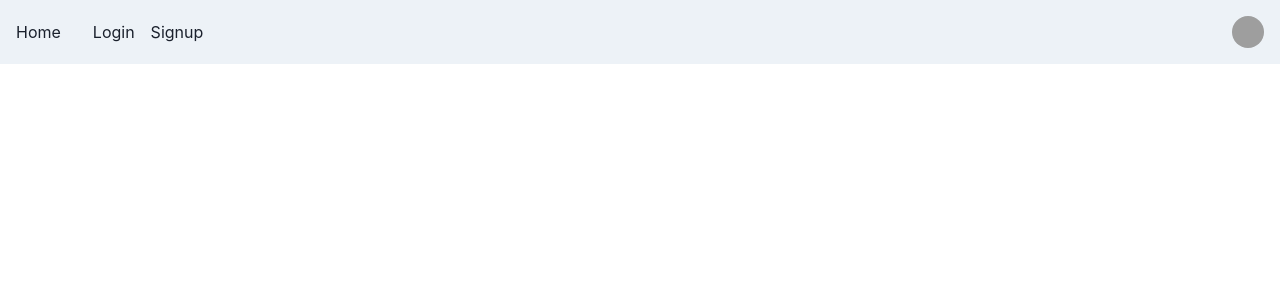
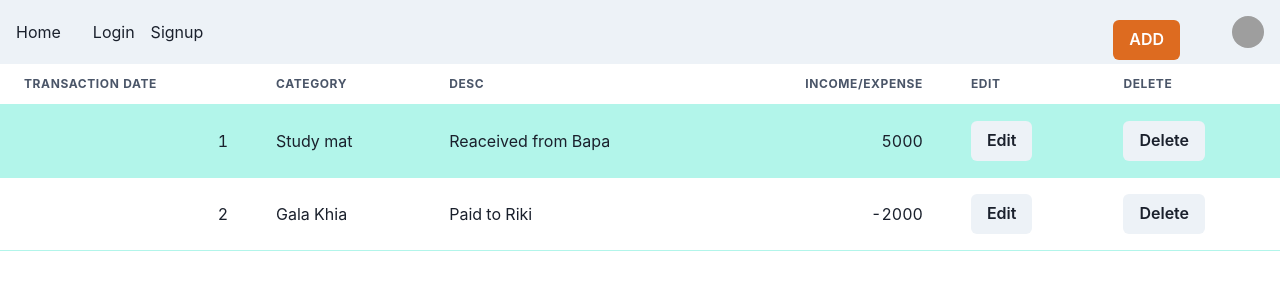
Before and after one commit to JYOTIPM1999/Incompenses, a React (Create React App) app in the folder client/: page /transactions in a window 1280 px wide. Before the commit this address had no page. Shown: the top 300 px of the page. Built offline with nearby package versions, Linux system fonts and the light colour scheme; grey boxes are pictures that could not be loaded.

Commit message:
Table made for showing all transaction

```diff
--- a/client/src/pages/Login.jsx
+++ b/client/src/pages/Login.jsx
@@ -40,7 +40,7 @@ export default function Login() {
   };
   useEffect(() => {
     if (isLogin) {
-      navigate("/");
+      navigate("/transactions");
     }
   });
 
--- /dev/null
+++ b/client/src/pages/Transaction/Transaction.jsx
@@ -0,0 +1,69 @@
+import React from "react";
+import {
+  Table,
+  Thead,
+  Tbody,
+  Tr,
+  Th,
+  Td,
+  TableCaption,
+  TableContainer,
+  Button,
+} from "@chakra-ui/react";
+
+const Transaction = () => {
+  return (
+    <>
+      <Button
+        position={"absolute"}
+        right={"100px"}
+        top={"20px"}
+        colorScheme="orange"
+      >
+        ADD
+      </Button>
+      <TableContainer>
+        <Table variant="striped" colorScheme="teal">
+          <Thead>
+            <Tr>
+              <Th>Transaction Date</Th>
+              <Th>Category</Th>
+              <Th>Desc</Th>
+              <Th isNumeric>Income/Expense</Th>
+              <Th>Edit</Th>
+              <Th>Delete</Th>
+            </Tr>
+          </Thead>
+          <Tbody>
+            <Tr>
+              <Td isNumeric>1</Td>
+              <Td>Study mat</Td>
+              <Td>Reaceived from Bapa</Td>
+              <Td isNumeric>5000</Td>
+              <Td>
+                <Button>Edit</Button>
+              </Td>
+              <Td>
+                <Button>Delete</Button>
+              </Td>
+            </Tr>
+            <Tr>
+              <Td isNumeric>2</Td>
+              <Td>Gala Khia</Td>
+              <Td>Paid to Riki</Td>
+              <Td isNumeric>-2000</Td>
+              <Td>
+                <Button>Edit</Button>
+              </Td>
+              <Td>
+                <Button>Delete</Button>
+              </Td>
+            </Tr>
+          </Tbody>
+        </Table>
+      </TableContainer>
+    </>
+  );
+};
+
+export default Transaction;
--- a/client/src/routes/AllRoutes.jsx
+++ b/client/src/routes/AllRoutes.jsx
@@ -3,6 +3,7 @@ import { Route, Routes } from "react-router-dom";
 import Signup from "../pages/Signup";
 import Login from "../pages/Login";
 import Homepage from "../pages/Homepage";
+import Transaction from "../pages/Transaction/Transaction";
 
 const AllRoutes = () => {
   return (
@@ -10,6 +11,7 @@ const AllRoutes = () => {
       <Route path="/" element={<Homepage />} />
       <Route path="/signup" element={<Signup />} />
       <Route path="/login" element={<Login />} />
+      <Route path="/transactions" element={<Transaction />} />
     </Routes>
   );
 };
```
